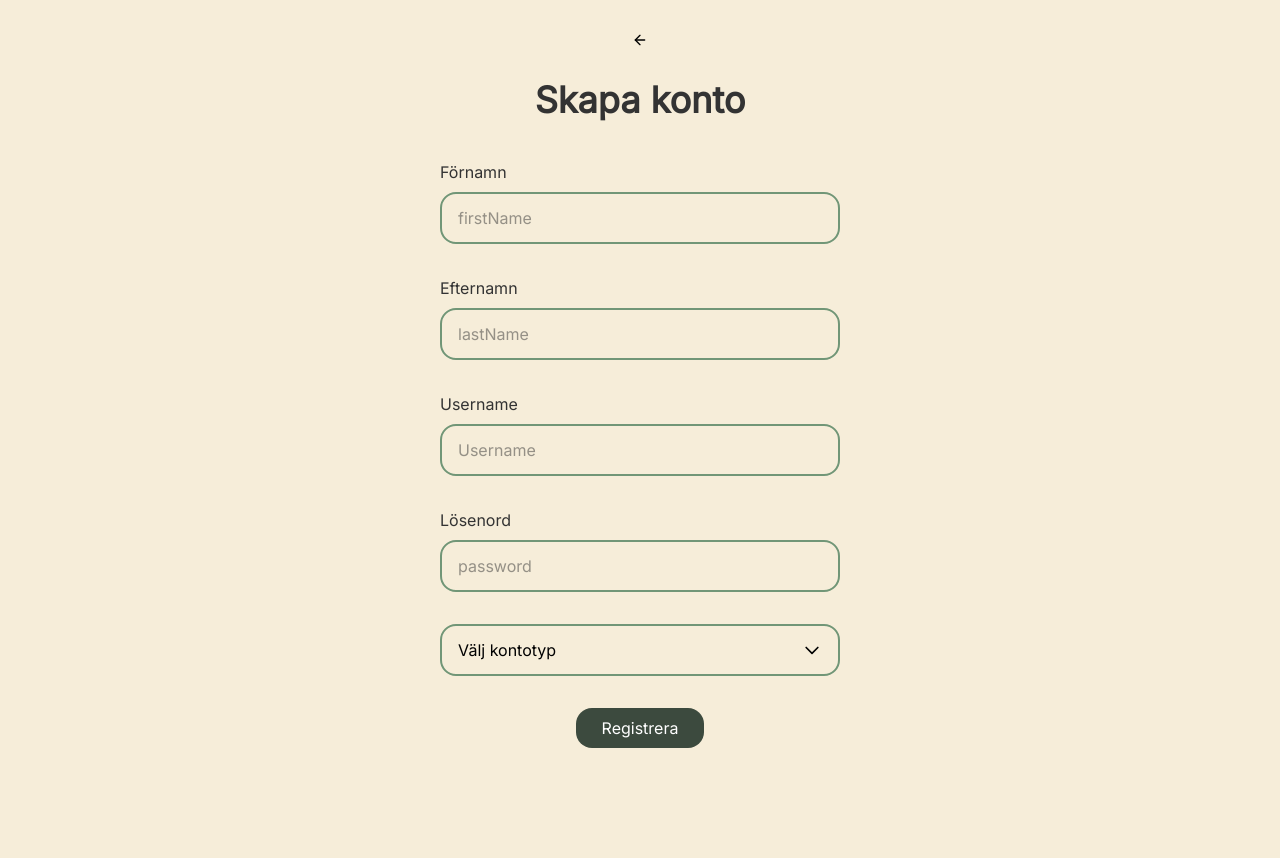
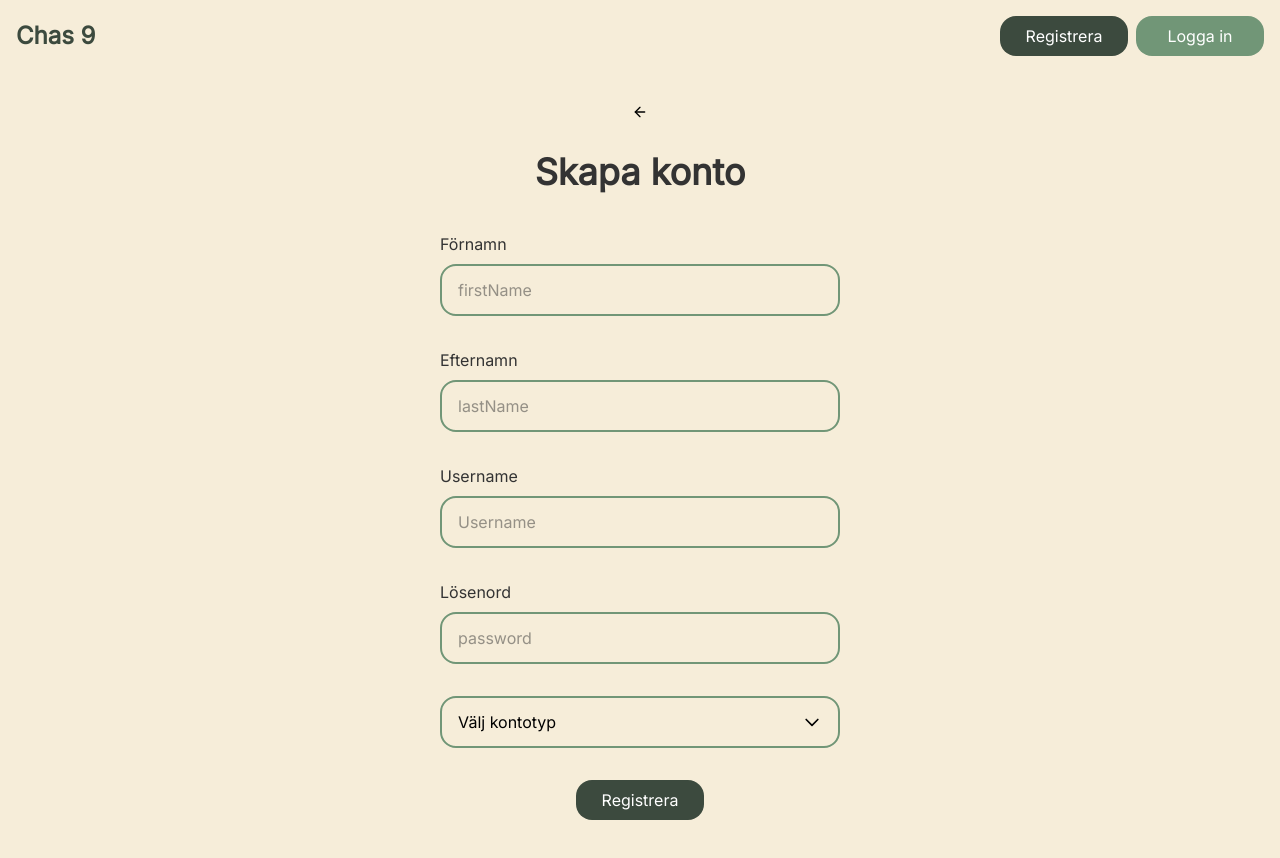
Before and after one commit to ChasAcademy-Team-9/frontend, a React (Vite) app: page /sign-up in a window 1280 px wide. Shown: the top 858 px of the page. Before the commit the page ends 812 px from the top, so only its background shows below. Built offline with nearby package versions, Linux system fonts and the light colour scheme.

Commit message:
add headernavigation signup login pages

```diff
--- a/src/pages/Login.tsx
+++ b/src/pages/Login.tsx
@@ -4,6 +4,7 @@ import BackArrow from '../components/BackArrow';
 import { Link } from 'react-router-dom';
 import { Dropdown } from '../components/Dropdown';
 import { useState } from 'react';
+import HeaderNavigation from '../components/HeaderNavigation';
 
 function Login() {
   const [statusMsg, setStatusMsg] = useState('');
@@ -49,6 +50,8 @@ function Login() {
   }
 
   return (
+    <>
+      <HeaderNavigation />
       <main className='p-8 flex flex-col justify-center items-center gap-8'>
         <BackArrow />
 
@@ -93,7 +96,11 @@ function Login() {
             max-sm:w-full'
         />
 
-      <PrimaryButton fullWidth={true} text='Logga in' onClick={handleSubmit} />
+        <PrimaryButton
+          fullWidth={true}
+          text='Logga in'
+          onClick={handleSubmit}
+        />
 
         <div className='text-center'>
           <p className='text-text-dark '>
@@ -108,6 +115,7 @@ function Login() {
         </div>
         <p className='font-bold'>{statusMsg}</p>
       </main>
+    </>
   );
 }
 
--- a/src/pages/SignUp.tsx
+++ b/src/pages/SignUp.tsx
@@ -3,6 +3,7 @@ import { Dropdown } from '../components/Dropdown';
 import Input from '../components/Input';
 import { PrimaryButton } from '../components/PrimaryButton';
 import BackArrow from '../components/BackArrow';
+import HeaderNavigation from '../components/HeaderNavigation';
 
 function SignUp() {
   const [firstName, setFirstName] = useState('');
@@ -58,6 +59,8 @@ function SignUp() {
   }
 
   return (
+    <>
+      <HeaderNavigation />
       <main className='p-8 flex flex-col justify-center items-center gap-8'>
         <BackArrow />
         <h1 className='text-4xl font-bold text-text-dark mb-2'>Skapa konto</h1>
@@ -134,6 +137,7 @@ function SignUp() {
 
         <p className='font-bold'>{statusMsg}</p>
       </main>
+    </>
   );
 }
 
```
Lines whose indentation alone changed are shown as unchanged.
